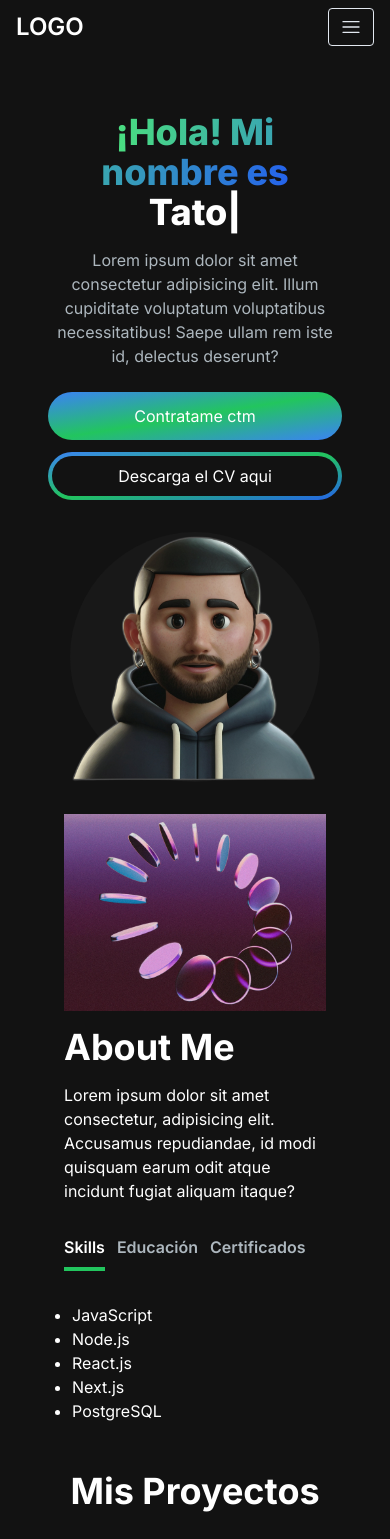
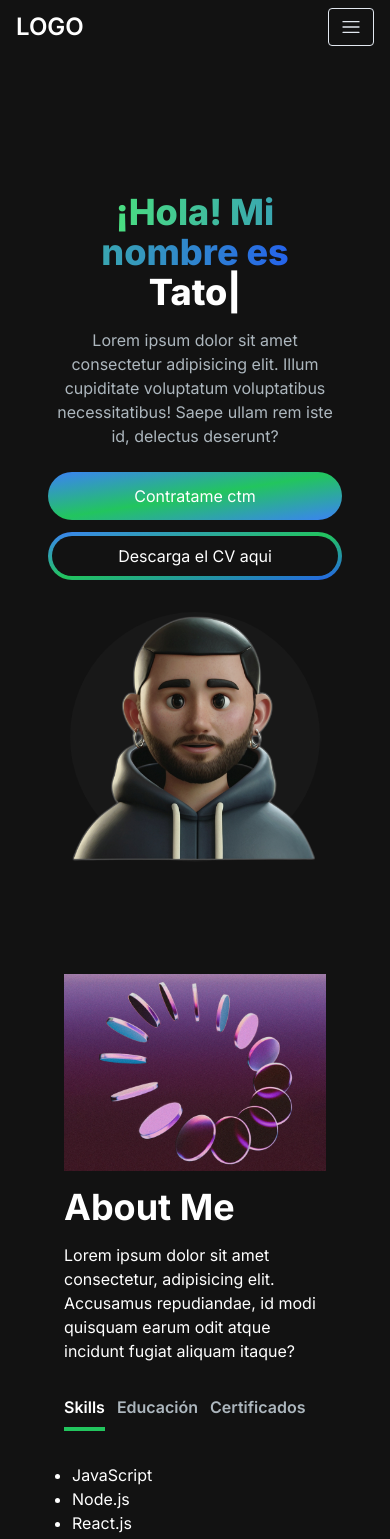
Before and after one commit to SebastianGarciaGuerrero/portfolio, a Next.js app: page / in a window 390 px wide. Shown: the top 1539 px of the page. Built offline with nearby package versions, Linux system fonts and the light colour scheme.

Commit message:
herosection py

```diff
--- a/app/components/AboutSection.jsx
+++ b/app/components/AboutSection.jsx
@@ -51,7 +51,7 @@ const AboutSection = () => {
   };
 
   return (
-    <section className="text-white">
+    <section className="text-white" id="sobremi">
       <div className="md:grid md:grid-cols-2 gap-8 items-center py-8 px-4 xl:gap-16 sm:py-16 xl:px-16">
         <Image src="/image/cycle.jpg" alt="cycle" width={500} height={500} />
         <div className="mt-4 md:mt-0 text-left flex flex-col h-full">
--- a/app/components/EmailSection.jsx
+++ b/app/components/EmailSection.jsx
@@ -63,7 +63,7 @@ const EmailSection = () => {
   };
 
   return (
-    <section className="grid md:grid-cols-2 my-12 md:my-12 py-24 gap-4 relative">
+    <section className="grid md:grid-cols-2 my-12 md:my-12 py-24 gap-4 relative" id="contacto">
       <div className="bg-[radial-gradient(ellipse_at_center,_var(--tw-gradient-stops))] from-primary-900 to-transparent rounded-full h-80 w-80 z-0 blur-lg absolute top-3/4 -left-4 transform -translate-x-1/2 -translate-1/2"></div>
       <div className="z-10">
         <h5 className="text-xl font-bold text-white my-2">
--- a/app/components/HeroSection.jsx
+++ b/app/components/HeroSection.jsx
@@ -6,7 +6,7 @@ import { motion } from "framer-motion";
 
 const HeroSection = () => {
   return (
-    <section>
+    <section id="hero" className="py-20">
       <motion.div
         initial={{ opacity: 0, scale: 0.5 }}
         animate={{ opacity: 1, scale: 1 }}
--- a/app/components/ProjectSection.jsx
+++ b/app/components/ProjectSection.jsx
@@ -86,7 +86,7 @@ const ProjectSection = () => {
   };
 
   return (
-    <section ref={ref}>
+    <section ref={ref} id="proyectos">
       <h2 className="text-center mb-4 text-4xl font-bold text-white mt-4">
         Mis Proyectos
       </h2>
--- a/app/page.js
+++ b/app/page.js
@@ -10,18 +10,13 @@ export default function Home() {
     <main className="flex min-h-screen flex-col bg-[#121212]">
       <Navbar />
       <div className="container mt-24 mx-auto px-12 py-4">
-        <section id="hero">
-          <HeroSection />
-        </section>
-        <section id="sobremi">
-          <AboutSection />
-        </section>
-        <section id="proyectos">
-          <ProjectSection />
-        </section>
-        <section id="contacto">
-          <EmailSection />
-        </section>
+        <HeroSection />
+
+        <AboutSection />
+
+        <ProjectSection />
+
+        <EmailSection />
       </div>
       <Footer />
     </main>
```
